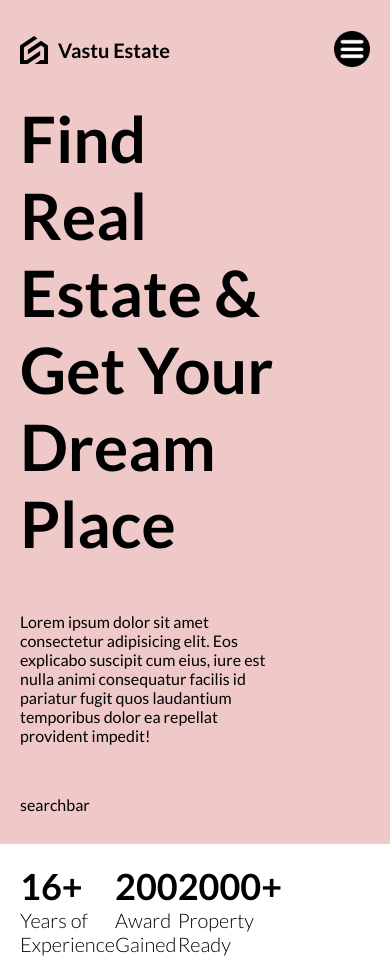
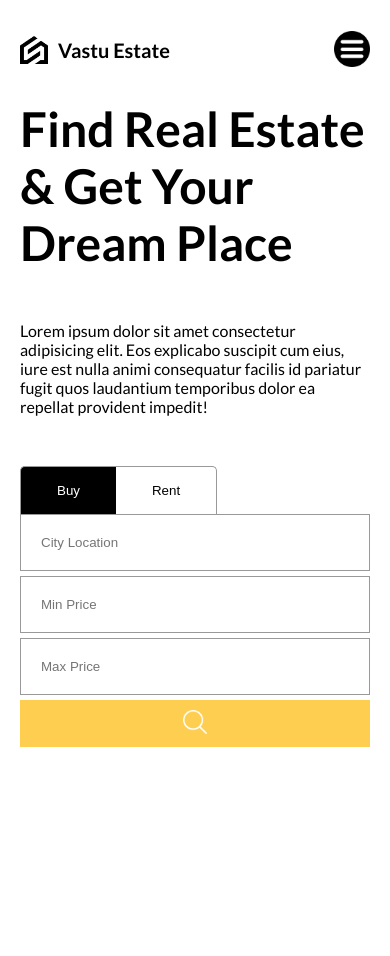
Before and after one commit to siddhbhalodia/real-estate-app, a React (Vite) app: page / in a window 390 px wide. Shown: the top 956 px of the page. After the commit the page ends 844 px from the top, so only its background shows below. Built offline with nearby package versions, Linux system fonts and the light colour scheme.

Commit message:
Created searchbar component and made responsive layout

```diff
--- a/src/components/searchBar/SearchBar.jsx
+++ b/src/components/searchBar/SearchBar.jsx
@@ -1,11 +1,30 @@
 import "./searchBar.scss";
+import { useState } from "react";
 
+const types=["buy","rent"]
 function SearchBar() {
-
-
+  const [query,setQuery]=useState({type:"buy",
+  location:"",
+  minPrice:0,
+  maxPrice:0})
+  const switchType=(val)=>{
+    setQuery((prev)=>({...prev,type:val}))
+  }
   return (
     <div className="searchBar">
-       searchbar
+       <div className="type">
+        {types.map(type=>(
+        <button key={type} onClick={()=>switchType(type)} className={query.type===type?"active":""}>{type}</button>
+        ))}
+       </div>
+        <form>
+          <input type="text" name="location" placeholder="City Location" />
+          <input type="number" name="minPrice" min={0} max={1000000} placeholder="Min Price" />
+          <input type="number" name="maxPrice" min={0} max={1000000} placeholder="Max Price" />
+          <button>
+            <img src="/search.png" alt=""/>
+          </button>
+        </form>
     </div>
   );
 }
--- a/src/components/searchBar/searchBar.scss
+++ b/src/components/searchBar/searchBar.scss
@@ -1,3 +1,81 @@
+@import "../../responsive.scss";
 .searchBar {
+ .type{
+    button{
+        padding: 16px 36px;
+        border: 1px solid #999;
+        cursor: pointer;
+        background-color: white;
+        text-transform: capitalize;
+        border-bottom: none;
 
+        &.active{
+           background-color: black;
+           color: white;
+        }
+
+        &:first-child{
+            border-top-left-radius: 5px;
+            border-right: none;
+
+        }
+        &:last-child{
+            border-top-right-radius: 5px;
+            border-left: none;
+        }
+    }
+ }
+ form{
+    display: flex;
+    border:1px solid #999;
+    justify-content: space-between;
+    height: 64px;
+    gap: 5px;
+    @include sm{
+        flex-direction: column;
+        border: none;
+    }
+    input{
+        border: none;
+        padding: 0px 10px;
+        width: 200px;
+
+        @include lg{
+            padding: 0px 5px;
+
+            &:nth-child(2),&:nth-child(3){
+                width: 140px;
+            }
+
+        }
+        @include md{
+            width: 200px;
+            &:nth-child(2),&:nth-child(3){
+                width: 200px;
+            }
+
+        }
+        @include sm{
+            width:auto;
+            &:nth-child(2),&:nth-child(3){
+                width: auto;
+            }
+            padding: 20px;
+            border: 1px solid #999;
+        }
+    }
+    button{
+        border: none;
+        background-color: #fece51;
+        cursor: pointer;
+        flex:1;
+        @include sm{
+            padding: 10px;
+        }
+    }
+    img{
+        width: 24px;
+        height: 24px;
+    }
+ }
 }
--- a/src/layout.scss
+++ b/src/layout.scss
@@ -11,17 +11,17 @@
     flex-direction: column;
 
     @include lg{
-        background-color: rgb(247,210,196);
+        // background-color: rgb(247,210,196);
         max-width: 1280px;
     }
 
     @include md{
-        background-color: rgb(186,203,234);
+        // background-color: rgb(186,203,234);
         max-width: 768px;
     }
 
     @include sm{
-        background-color: rgb(239,200,200);
+        // background-color: rgb(239,200,200);
         max-width: 640px;
     }
     .content{
--- a/src/routes/homePage/homePage.scss
+++ b/src/routes/homePage/homePage.scss
@@ -14,18 +14,31 @@
       justify-content: center;
       gap: 50px;
       height: 100%;
+      @include md{
+        padding: 0;
+      }
 
-
+      @include sm{
+        justify-content: flex-start;
+      }
       .title {
         font-size: 64px;
+        @include lg{
+          font-size: 48px;
+        }
       }
 
       .boxes {
         display: flex;
         justify-content: space-between;
-
+        @include sm{
+          display: none;
+        }
         h1 {
           font-size: 36px;
+          @include lg{
+            font-size: 32px;
+          }
         }
 
         h2 {
@@ -43,10 +56,17 @@
     display: flex;
     align-items: center;
 
+    @include md {
+      display: none;
+    }
+
     img {
       width: 115%;
       position: absolute;
       right: 0;
+      @include lg{
+        width: 105%;
+      }
     }
   }
 }
```
